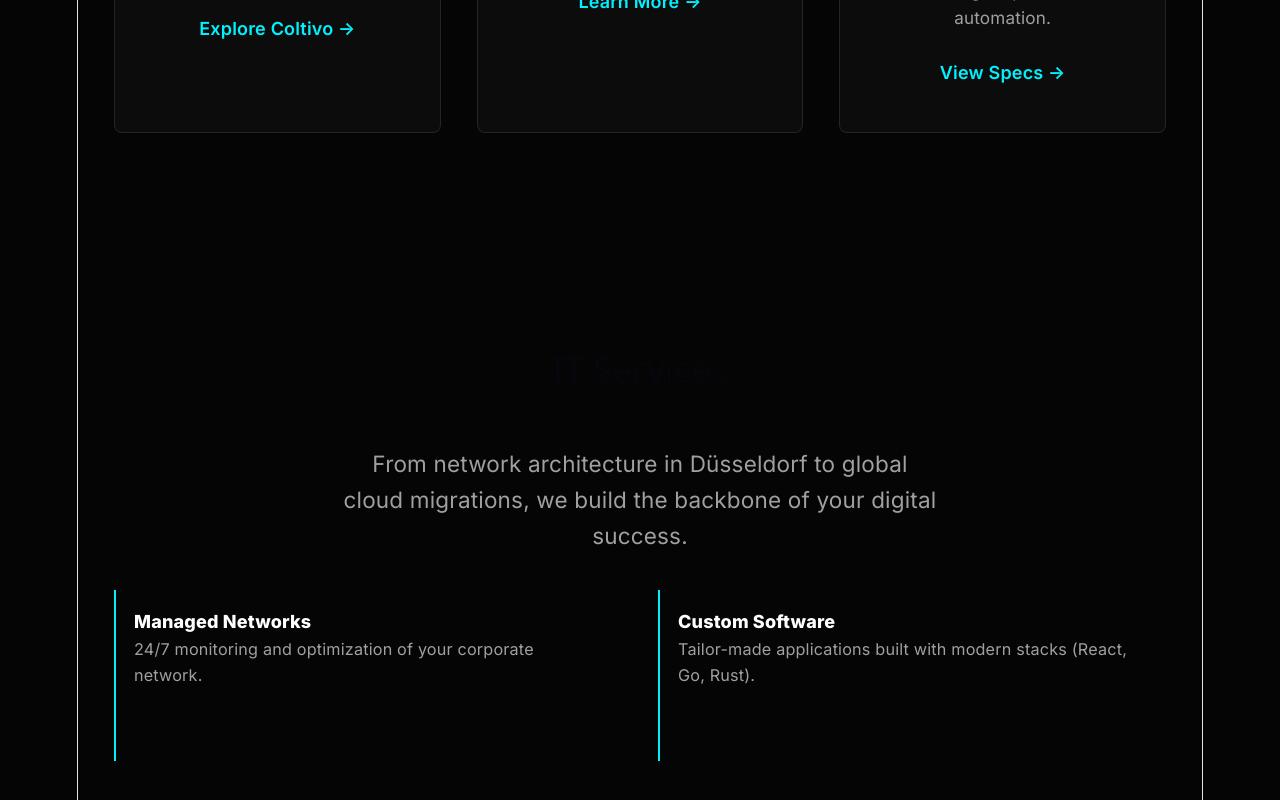
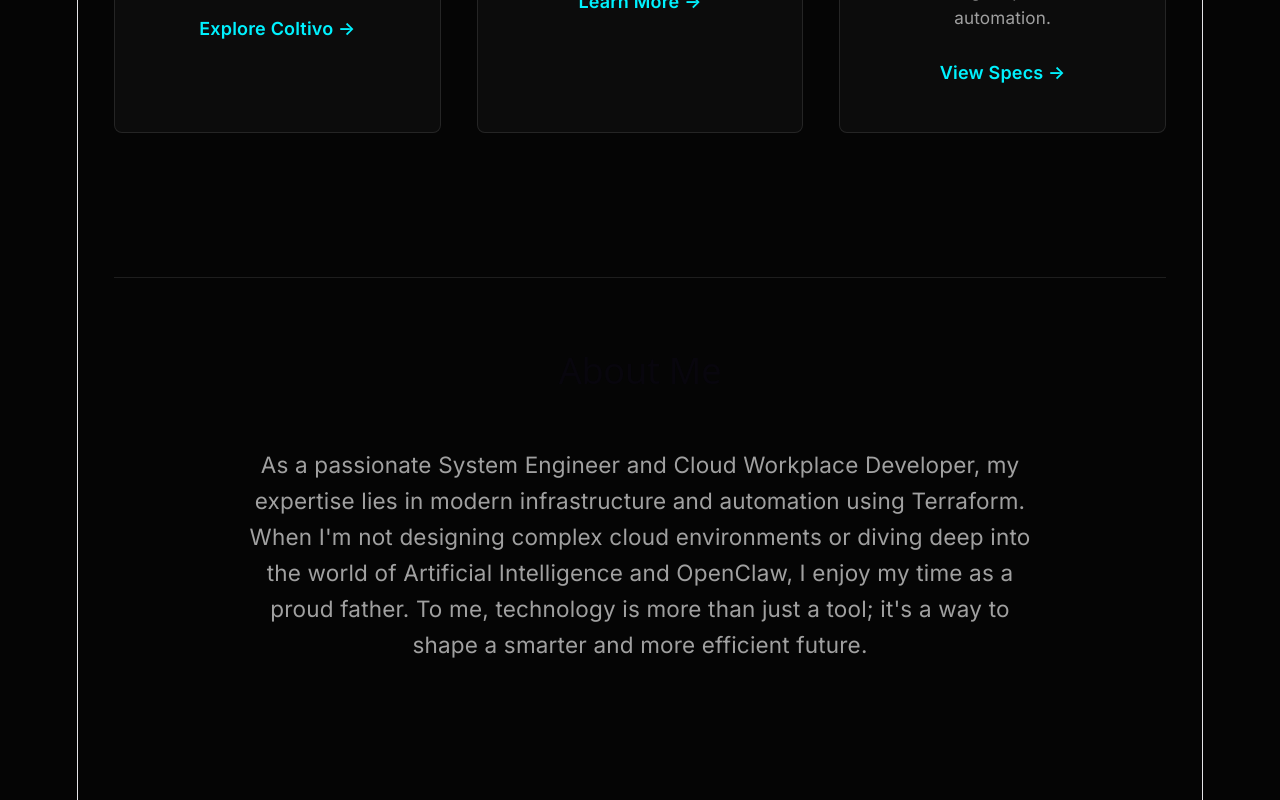
Before and after one commit to Cr0m3/newcomp_web, a React (Vite) app: page / in a window 1280 px wide. Shown: the part 1944-2744 px from the top of the page. Built offline with nearby package versions, Linux system fonts and the light colour scheme.

Commit message:
text change

```diff
--- a/src/App.tsx
+++ b/src/App.tsx
@@ -87,6 +87,13 @@ function App() {
           </div>
         </section>
 
+        <section id="about" className="hero animate" style={{ padding: '4rem 0', borderTop: '1px solid var(--border-color)' }}>
+          <h2 className="section-title">{t('about.title')}</h2>
+          <p style={{ maxWidth: '800px', margin: '0 auto' }}>
+            {t('about.description')}
+          </p>
+        </section>
+
         <section id="services" className="hero animate" style={{ padding: '4rem 0' }}>
           <h2 className="section-title">{t('services.title')}</h2>
           <p style={{ margin: '0 auto 2rem' }}>{t('services.description')}</p>
--- a/src/locales/cs/translation.json
+++ b/src/locales/cs/translation.json
@@ -2,7 +2,7 @@
   "nav": {
     "products": "Produkty",
     "services": "Služby",
-    "about": "O nás",
+    "about": "O mně",
     "getStarted": "Začít"
   },
   "hero": {
@@ -11,6 +11,10 @@
     "description": "NEWCOMP poskytuje vysoce výkonnou IT infrastrukturu a softwarová řešení na míru navržená tak, aby rostla s vašimi ambicemi.",
     "viewProducts": "Zobrazit produkty",
     "learnMore": "Dozvědět se více"
+  },
+  "about": {
+    "title": "O mně",
+    "description": "Jako zapálený System Engineer a Cloud Workplace Developer se specializuji na moderní infrastrukturu a automatizaci pomocí nástroje Terraform. Když zrovna nenavrhuji komplexní cloudová prostředí nebo se neponořuji do světa umělé inteligence a OpenClaw, trávím čas jako hrdý otec. Technologie pro mě nejsou jen nástrojem, ale cestou, jak vytvářet chytřejší a efektivnější budoucnost."
   },
   "products": {
     "title": "Naše produkty",
@@ -47,6 +51,6 @@
   },
   "footer": {
     "rights": "© 2026 NEWCOMP GmbH. Všechna práva vyhrazena.",
-    "systemRoot": "SYSTEM_ROOT: DÜSSELDORF // NĚMECKO"
+    "systemRoot": "SYSTEM_ROOT: AUGSBURG // NĚMECKO"
   }
 }
--- a/src/locales/de/translation.json
+++ b/src/locales/de/translation.json
@@ -2,7 +2,7 @@
   "nav": {
     "products": "Produkte",
     "services": "Dienstleistungen",
-    "about": "Über uns",
+    "about": "Über mich",
     "getStarted": "Loslegen"
   },
   "hero": {
@@ -11,6 +11,10 @@
     "description": "NEWCOMP bietet leistungsstarke IT-Infrastruktur und maßgeschneiderte Softwarelösungen, die mit Ihren Ambitionen wachsen.",
     "viewProducts": "Produkte ansehen",
     "learnMore": "Mehr erfahren"
+  },
+  "about": {
+    "title": "Über mich",
+    "description": "Als leidenschaftlicher System Engineer und Cloud Workplace Developer schlägt mein Herz für moderne Infrastrukturen und die Automatisierung mit Terraform. Wenn ich nicht gerade komplexe Cloud-Umgebungen entwerfe oder mich in die Welt der Künstlichen Intelligenz und OpenClaw vertiefe, verbringe ich meine Zeit als stolzer Vater. Für mich ist Technologie kein Selbstzweck, sondern ein Werkzeug, um die Zukunft effizienter und smarter zu gestalten."
   },
   "products": {
     "title": "Unsere Produkte",
@@ -47,6 +51,6 @@
   },
   "footer": {
     "rights": "© 2026 NEWCOMP GmbH. Alle Rechte vorbehalten.",
-    "systemRoot": "SYSTEM_ROOT: DÜSSELDORF // DEUTSCHLAND"
+    "systemRoot": "SYSTEM_ROOT: AUGSBURG // DEUTSCHLAND"
   }
 }
--- a/src/locales/en/translation.json
+++ b/src/locales/en/translation.json
@@ -2,7 +2,7 @@
   "nav": {
     "products": "Products",
     "services": "Services",
-    "about": "About",
+    "about": "About Me",
     "getStarted": "Get Started"
   },
   "hero": {
@@ -11,6 +11,10 @@
     "description": "NEWCOMP provides high-performance IT infrastructure and bespoke software solutions designed to scale with your ambitions.",
     "viewProducts": "View Products",
     "learnMore": "Learn More"
+  },
+  "about": {
+    "title": "About Me",
+    "description": "As a passionate System Engineer and Cloud Workplace Developer, my expertise lies in modern infrastructure and automation using Terraform. When I'm not designing complex cloud environments or diving deep into the world of Artificial Intelligence and OpenClaw, I enjoy my time as a proud father. To me, technology is more than just a tool; it's a way to shape a smarter and more efficient future."
   },
   "products": {
     "title": "Our Products",
@@ -47,6 +51,6 @@
   },
   "footer": {
     "rights": "© 2026 NEWCOMP GmbH. All rights reserved.",
-    "systemRoot": "SYSTEM_ROOT: DÜSSELDORF // GERMANY"
+    "systemRoot": "SYSTEM_ROOT: AUGSBURG // GERMANY"
   }
 }
```
